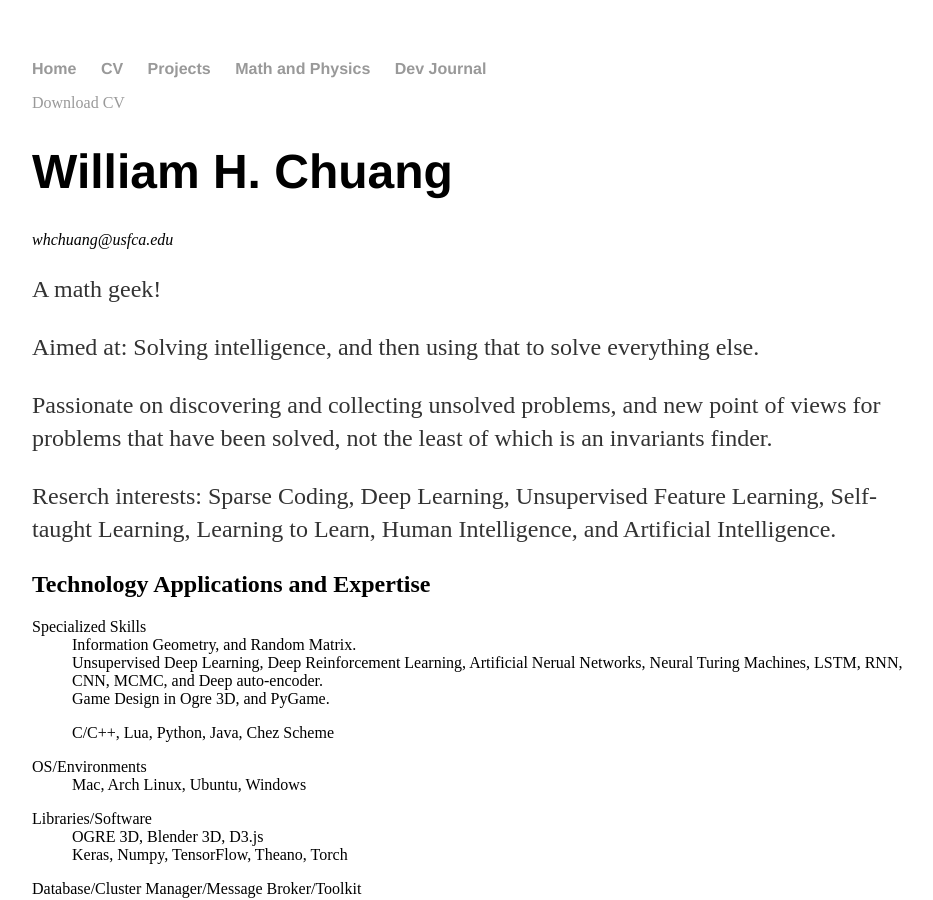
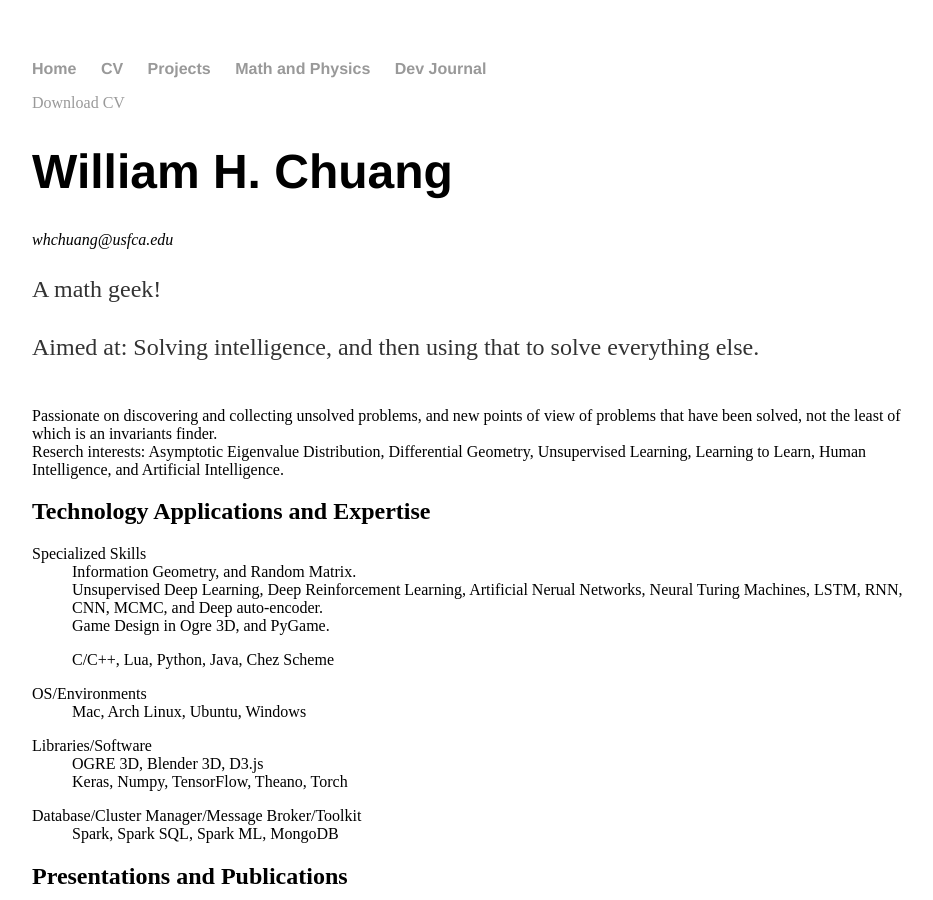
Before and after one commit to williamchuang/williamchuang.github.io, a Jekyll site: the page built from cv/index.html, in a window 1280 px wide and 900 px high. Shown: the whole window, without its empty margins (160-1093 px from the left). Built offline with Jekyll 4.4.1, drawn with Linux system fonts in a browser that asks for light colours; comment, search, counter and statistics services are not loaded.

Commit message:
Update index.html

```diff
--- a/cv/index.html
+++ b/cv/index.html
@@ -19,8 +19,8 @@
 					<p>A math geek! </p>
 					<p>Aimed at: Solving intelligence, and then using that to solve everything else.</p>
 
-						<p>Passionate on discovering and collecting unsolved problems, and new point of views for problems that have been solved, not the least of which is an invariants finder. </p>
-						<p>Reserch interests: Sparse Coding, Deep Learning, Unsupervised Feature Learning, Self-taught Learning, Learning to Learn, Human Intelligence, and Artificial Intelligence.</p>
+					<br> <font size="3">Passionate on discovering and collecting unsolved problems, and new points of view of problems that have been solved, not the least of which is an invariants finder.</font>
+                			<br> <font size="3">Reserch interests: Asymptotic Eigenvalue Distribution, Differential Geometry, Unsupervised Learning, Learning to Learn, Human Intelligence, and Artificial Intelligence.</font>
 
 
 				<h2>Technology Applications and Expertise</h2>
```
